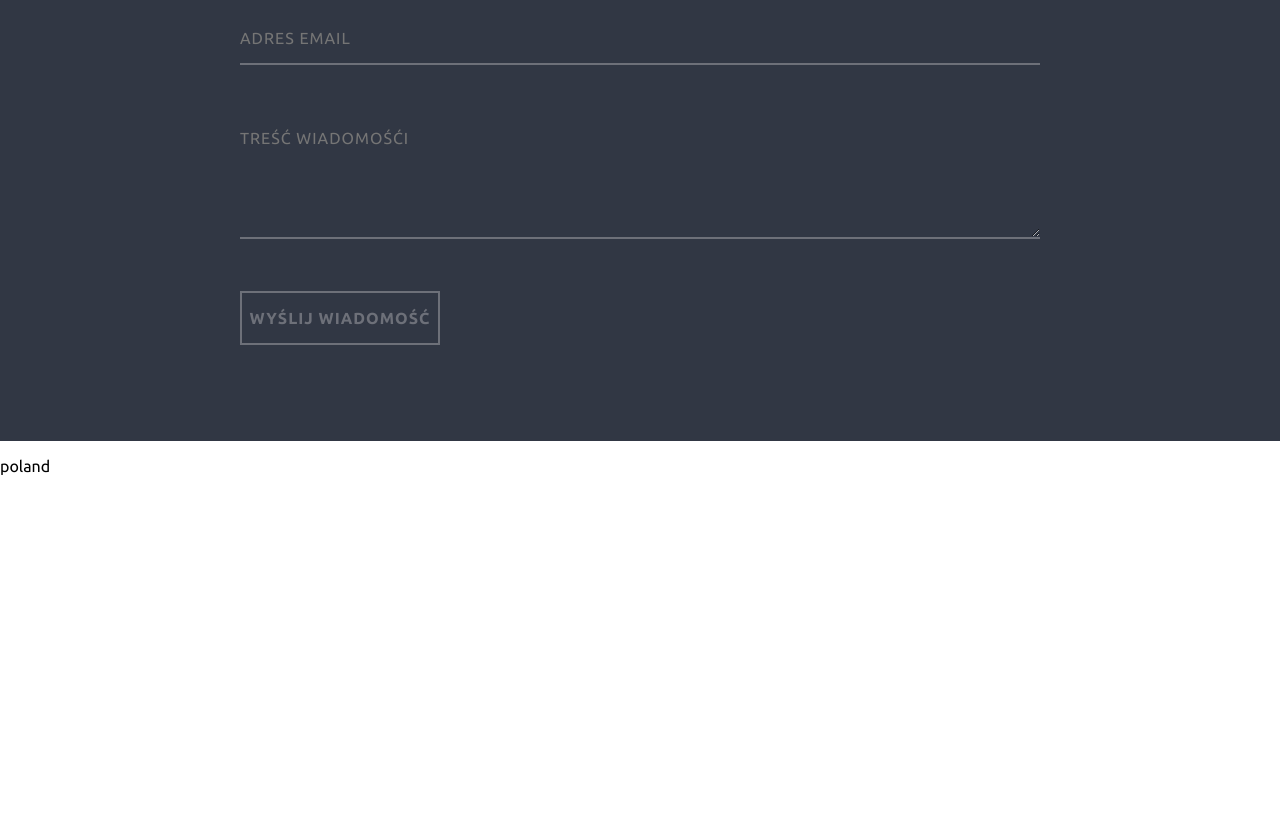
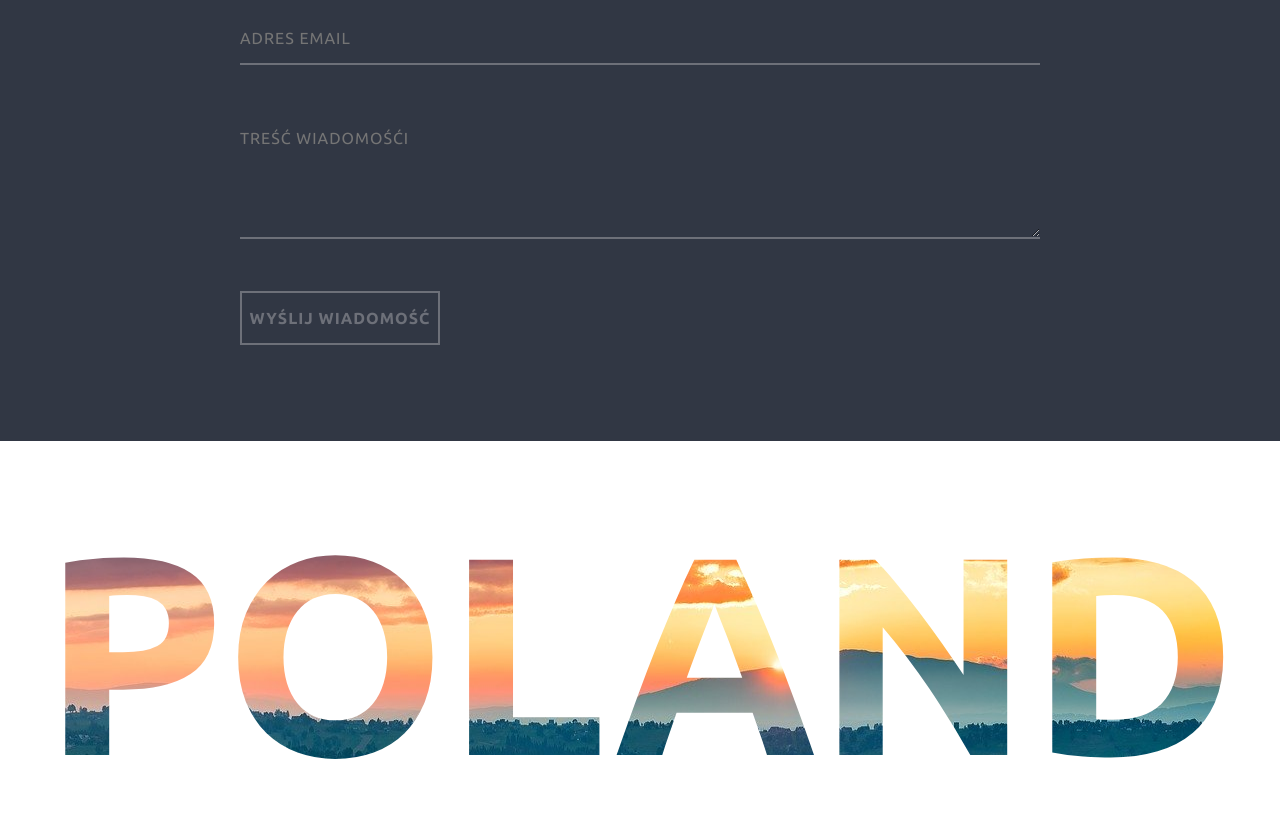
Before and after one commit to MateuszRuszczynski/PolLOVE, a website built with webpack: page src/index.html in a window 1280 px wide. Shown: the part 4122-4938 px from the top of the page. Before the commit the page ends 4613 px from the top, so only its background shows below. Built offline with nearby package versions, Linux system fonts and the light colour scheme; files whose address does not match are found by name.

Commit message:
Feat: add photo for banner

```diff
--- a/src/scss/_footer.scss
+++ b/src/scss/_footer.scss
@@ -52,3 +52,18 @@
   }
   }
 }
+
+.banner{
+  padding: 3rem 1rem;
+  text-align: center;
+  &__text{
+    background: url(../assets/img/banner.jpg);
+    background-attachment: fixed;
+    font-size: 22vw;
+    font-weight: bold;
+    text-transform: uppercase;
+    -webkit-text-fill-color: transparent;
+    background-clip: text;
+    margin: 0;
+  }
+}
```
Also changed, not shown: dist/assets/img/banner.jpg (added), dist/css/main.css, src/assets/img/banner.jpg (added), 1 other file.
